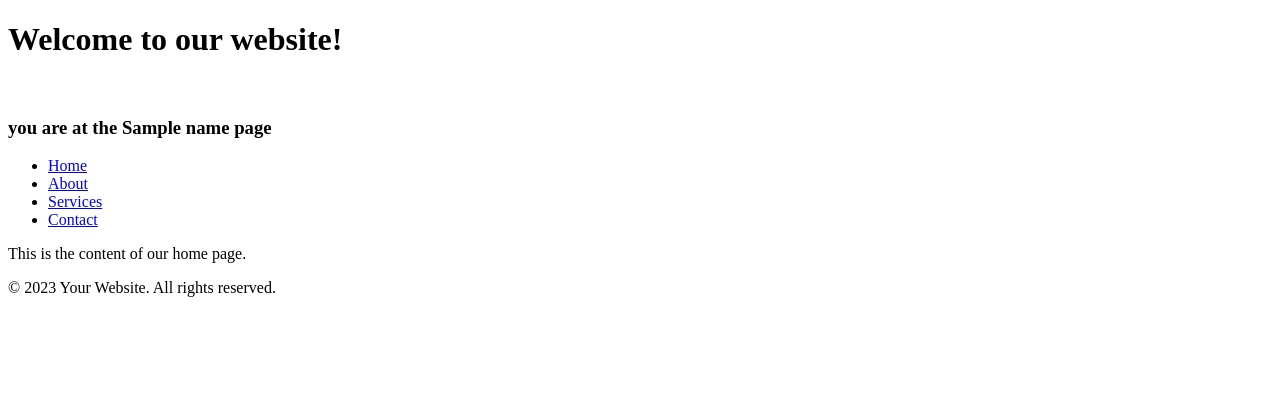
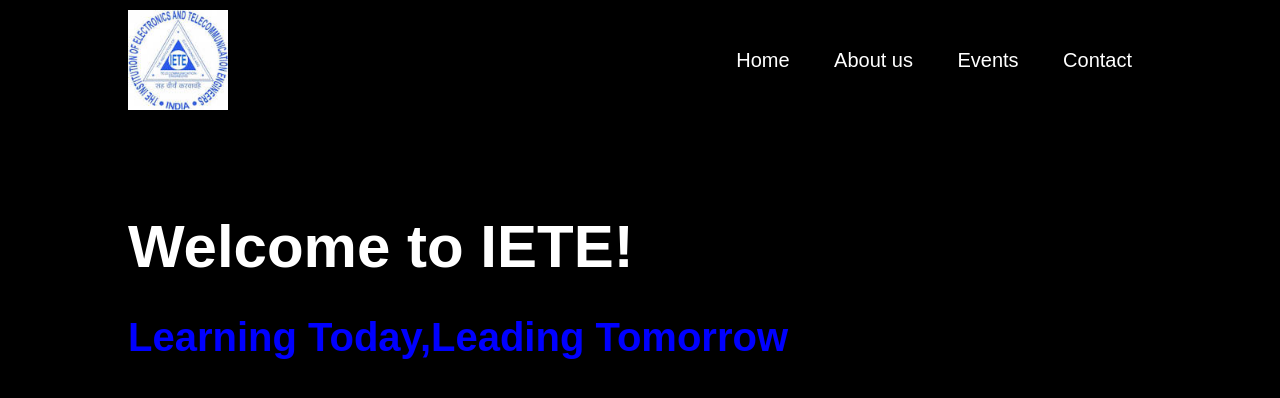
Before and after one commit to bibinwithab/IETE-WEBSITE, a Django app: template IETE/home/templates/home/home.html in a window 1280 px wide. Shown: the top 398 px of the page. Run offline with Django 4.2, Linux system fonts and the light colour scheme; the template is opened without the code that fills it: most values are stand-ins (such as "Sample title", 1, 10 or a date in 2020).

Commit message:
added html and css for home page

```diff
--- a/IETE/IETE/urls.py
+++ b/IETE/IETE/urls.py
@@ -19,5 +19,5 @@
 
 urlpatterns = [
     path('admin/', admin.site.urls),
-    path('', include('home.urls') ),
+    path('home/', include('home.urls') ),
 ]
--- a/IETE/home/static/home/style.css
+++ b/IETE/home/static/home/style.css
@@ -0,0 +1,62 @@
+*{
+    margin: 0;
+    padding: 0;
+    box-sizing: border-box;
+    font-family: 'Poppins', sans-serif;
+}
+body{
+    background: black;
+    color: white;
+}
+.container{
+         padding: 10px 10%;
+}
+nav{
+    display: flex;
+    align-items: center;
+    justify-content: space-between;
+    flex-wrap: wrap;
+}
+.logo{
+    height: 100px;
+    width: 100px;
+    display: flex;
+    align-items: center;
+    justify-content: center;
+}
+nav ul li{
+    display: inline-block;
+    list-style: none;
+    margin: 10px 20px;
+}
+nav ul li a{
+    color: white;
+    text-decoration: none;
+    font-size: 20px;
+    position: relative;
+}
+nav ul li a::after{
+    content: '';
+    width: 0;
+    height: 5px;
+    background: blue;
+    position: absolute;
+    left: 0;
+    bottom: -6px;
+    transition: 0.5s;
+}
+nav ul li a:hover::after{
+    width: 100%;
+}
+.header-text{
+    margin-top: 10%;
+    font-size: 30px;
+}
+.header-text h1{
+    font-size: 60px;
+    margin-top: 20px;
+}
+.header-text h3{
+    font-size: 40px;
+    color: blue;
+}
--- a/IETE/home/templates/home/home.html
+++ b/IETE/home/templates/home/home.html
@@ -1,22 +1,22 @@
 {% extends "home/index.html"%}
 
 {% block content %}
-<header>
-    <h1>Welcome to our website!</h1><br>
-    <h3>you are at the {{name}} page</h3>
-</header>
+<div class="header">
+    <div class="container">
         <nav>
+            <img src="image/logo.png" class="logo">
             <ul>
                 <li><a href="#">Home</a></li>
-        <li><a href="#">About</a></li>
-        <li><a href="#">Services</a></li>
+                <li><a href="#">About us</a></li>
+                <li><a href="#">Events</a></li>
                 <li><a href="#">Contact</a></li>
             </ul>
         </nav>
-<main>
-    <p>This is the content of our home page.</p>
-</main>
-<footer>
-    <p>&copy; 2023 Your Website. All rights reserved.</p>
-</footer>
+        <div class="header-text">
+            <h1>Welcome to IETE!</h1><br>
+            <h3>Learning Today,Leading Tomorrow</h3>
+        </div>
+    </div>
+</div>
+
 {% endblock content %}
--- a/IETE/home/templates/home/index.html
+++ b/IETE/home/templates/home/index.html
@@ -5,11 +5,7 @@
     <meta charset="utf-8">
     <meta name="viewport" content="width=device-width, initial-scale=1,shrink-to-fit=no">
     <link rel="stylesheet" href="{%static 'home/style.css' %}">
-    {%if name%}
-        <title>IETE | {{name}}</title>
-    {%else%}
-        <title>IETE</title>
-    {%endif%}
+    <title>IETE | {{name}}</title>
 </head>
 <body>
     <div>
--- a/IETE/home/views.py
+++ b/IETE/home/views.py
@@ -9,5 +9,3 @@
 
 class HomePageView(TemplateView):
     template_name = 'home/home.html'
-    def home(self,request):
-        return render(request, 'home/index.html', {'name':'Home'})
```
Also changed, not shown: IETE/home/templates/home/image/logo.png (added), 1 other file. Lines whose indentation alone changed are shown as unchanged.
